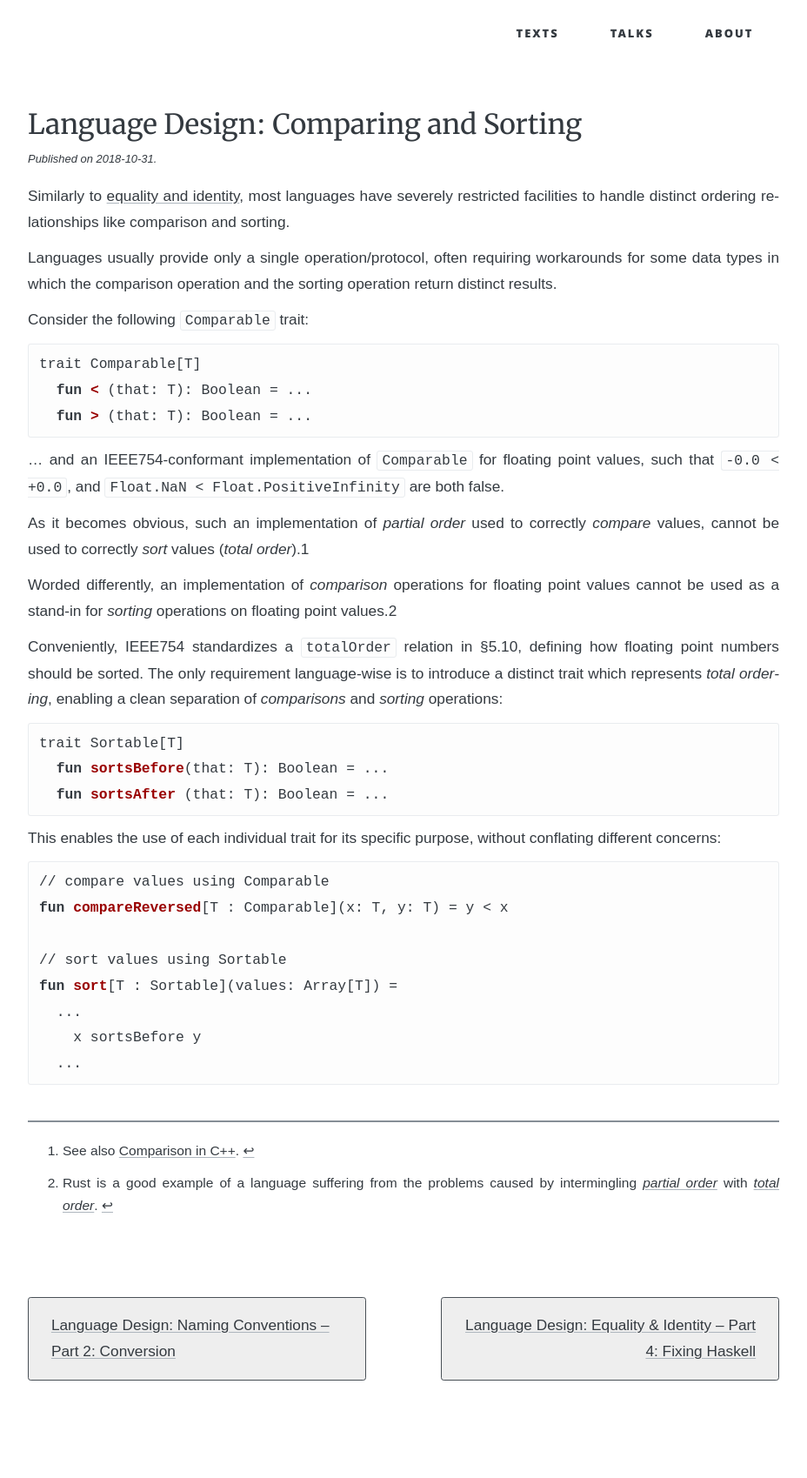
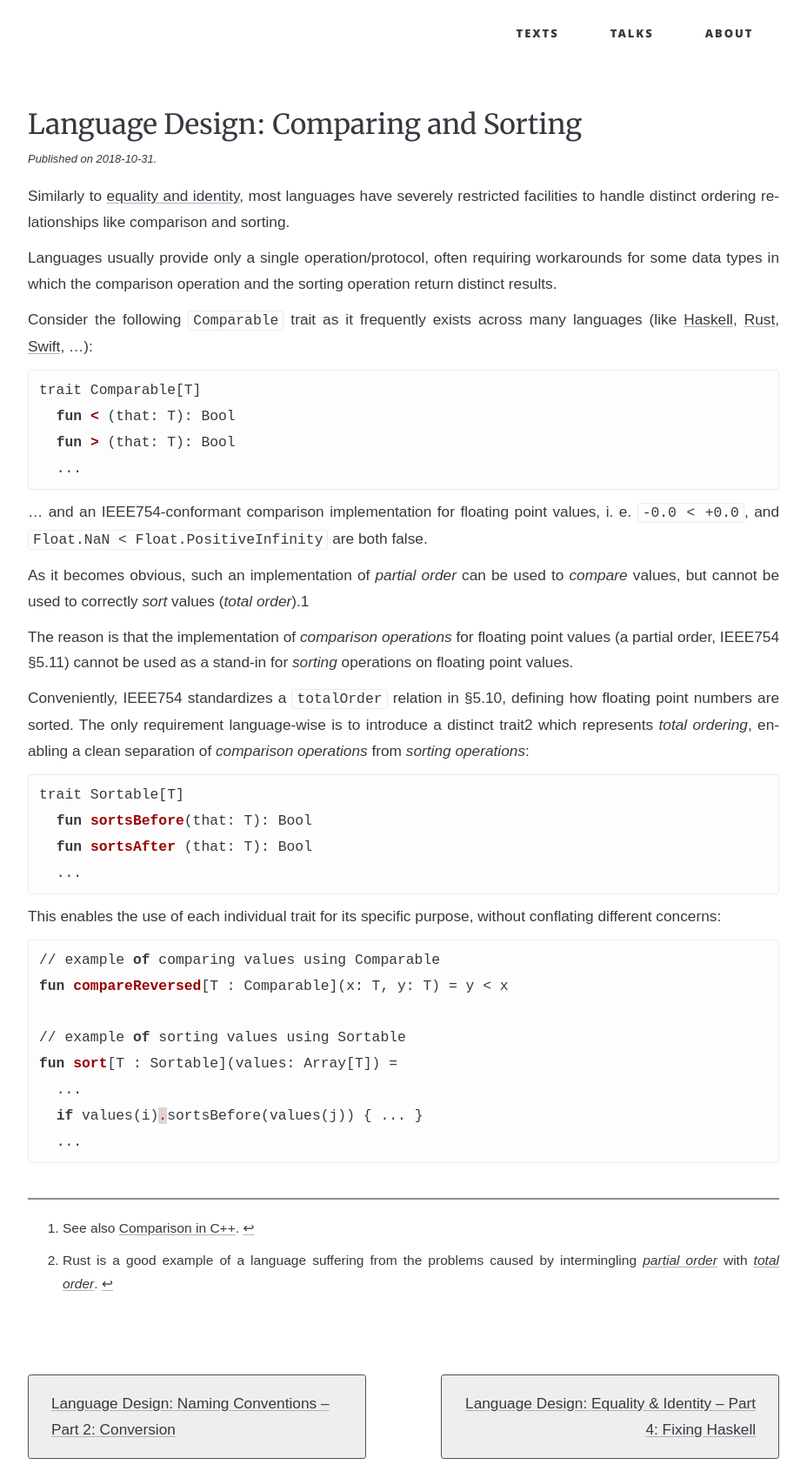
Before and after one commit to soc/soc.me, a Jekyll site: the page built from _languages/comparing-and-sorting.md, in a window 1280 px wide. Shown: the whole page at 87% size, without its empty margins (176-1104 px from the left). Built offline with Jekyll 4.4.1, drawn with Linux system fonts in a browser that asks for light colours; some web fonts are replaced; before the commit the page ends 1609 px from its top, so only the background shows below that.

Commit message:
improve comparing-and-sorting

````diff
--- a/_languages/comparing-and-sorting.md
+++ b/_languages/comparing-and-sorting.md
@@ -7,40 +7,48 @@ Similarly to [equality and identity](equality-and-identity-part1), most language
 
 Languages usually provide only a single operation/protocol, often requiring workarounds for some data types in which the comparison operation and the sorting operation return distinct results.
 
-Consider the following `Comparable` trait:
+Consider the following `Comparable` trait as it frequently exists across many languages
+(like [Haskell](https://hackage.haskell.org/package/base-4.16.1.0/docs/Data-Ord.html),
+[Rust](https://doc.rust-lang.org/std/cmp/trait.PartialOrd.html),
+[Swift](https://developer.apple.com/documentation/swift/comparable), ...):
 
 ```ml
 trait Comparable[T]
-  fun < (that: T): Boolean = ...
-  fun > (that: T): Boolean = ...
+  fun < (that: T): Bool
+  fun > (that: T): Bool
+  ...
 ```
 
-... and an IEEE754-conformant implementation of `Comparable` for floating point values, such that `-0.0 < +0.0`, and `Float.NaN < Float.PositiveInfinity` are both false.
+... and an IEEE754-conformant comparison implementation for floating point values,
+i. e. `-0.0 < +0.0`, and `Float.NaN < Float.PositiveInfinity` are both false.
 
-As it becomes obvious, such an implementation of _partial order_ used to correctly _compare_ values, cannot be used to correctly _sort_ values (_total order_).[^1]
+As it becomes obvious, such an implementation of _partial order_ can be used to _compare_ values,
+but cannot be used to correctly _sort_ values (_total order_).[^1]
 
-Worded differently, an implementation of _comparison_ operations for floating point values cannot be used as a stand-in for _sorting_ operations on floating point values.[^2]
+The reason is that the implementation of _comparison operations_ for floating point values (a partial order, IEEE754 §5.11)
+cannot be used as a stand-in for _sorting_ operations on floating point values.
 
-Conveniently, IEEE754 standardizes a `totalOrder` relation in §5.10, defining how floating point numbers should be sorted.
-The only requirement language-wise is to introduce a distinct trait which represents _total ordering_, enabling a clean separation of _comparisons_ and _sorting_ operations:
-
+Conveniently, IEEE754 standardizes a `totalOrder` relation in §5.10, defining how floating point numbers are sorted.
+The only requirement language-wise is to introduce a distinct trait[^2] which represents _total ordering_,
+enabling a clean separation of _comparison operations_ from _sorting operations_:
 
 ```ml
 trait Sortable[T]
-  fun sortsBefore(that: T): Boolean = ...
-  fun sortsAfter (that: T): Boolean = ...
+  fun sortsBefore(that: T): Bool
+  fun sortsAfter (that: T): Bool
+  ...
 ```
 
 This enables the use of each individual trait for its specific purpose, without conflating different concerns:
 
 ```ml
-// compare values using Comparable
+// example of comparing values using Comparable
 fun compareReversed[T : Comparable](x: T, y: T) = y < x
 
-// sort values using Sortable
+// example of sorting values using Sortable
 fun sort[T : Sortable](values: Array[T]) =
   ...
-    x sortsBefore y
+  if values(i).sortsBefore(values(j)) { ... }
   ...
 ```
 
````
